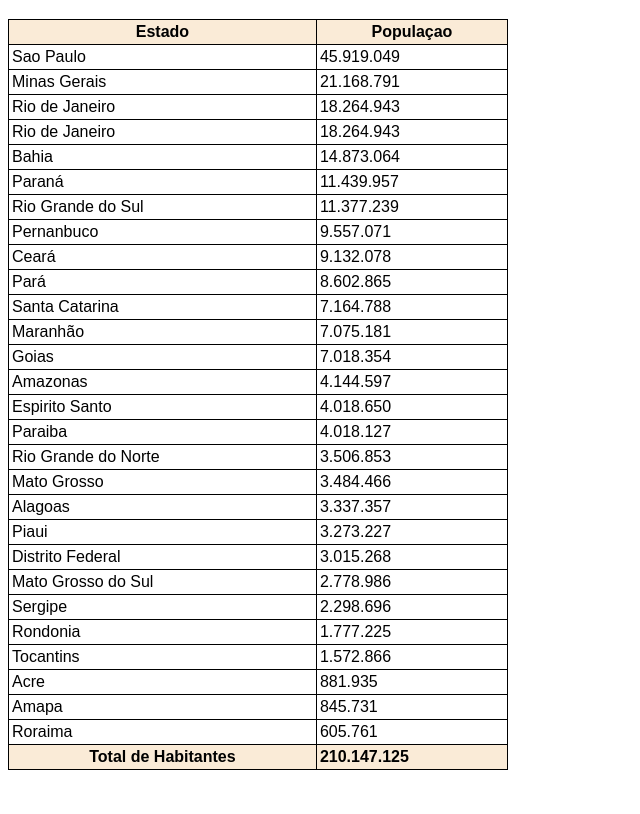
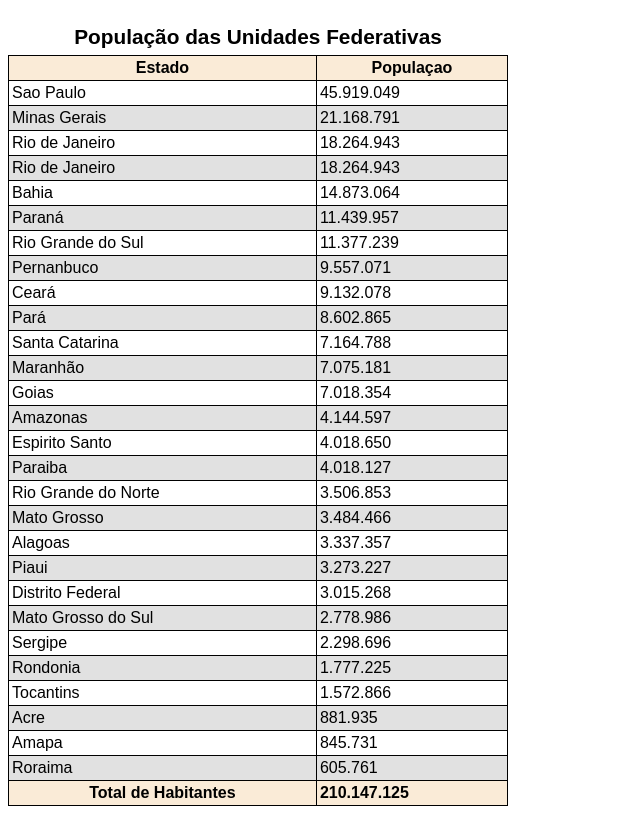
Before and after one commit to mateusch77/html-css, a plain HTML site: page exercicios/ex029/tabela002.html in a window 1280 px wide. Shown: the part 61-875 px from the top of the page, without its empty margins (0-640 px from the left). Before the commit the page ends 839 px from the top, so only its background shows below. Drawn offline with Linux system fonts and the light colour scheme.

Commit message:
Update tabela002.html

```diff
--- a/exercicios/ex029/tabela002.html
+++ b/exercicios/ex029/tabela002.html
@@ -12,11 +12,27 @@
         table{
             width: 500px;
             border-collapse: collapse;
+            position: relative;
+        }
+
+        caption{
+            font-size: 1.3em;
+            padding: 6px;
         }
 
         td, th{
             border: 1px solid black ;
             padding: 3px;
+        }
+
+        tbody > tr:nth-child(2n){
+            background-color: rgba(0, 0, 0, 0.116);
+        }
+
+        thead > tr > th {
+            position: sticky;
+            top: 0;
+            background-color: antiquewhite;
         }
 
         thead, tfoot{
@@ -29,6 +45,7 @@
     <!--
     Anatomia tabelas grandes
     Table
+        caption
         thead
             tr,td,th
         tbody
@@ -38,6 +55,7 @@
     -->
 
     <table>
+        <caption><strong>População das Unidades Federativas</strong></caption>
         <thead>
             <th>Estado</th>
             <th>Populaçao</th>
```
